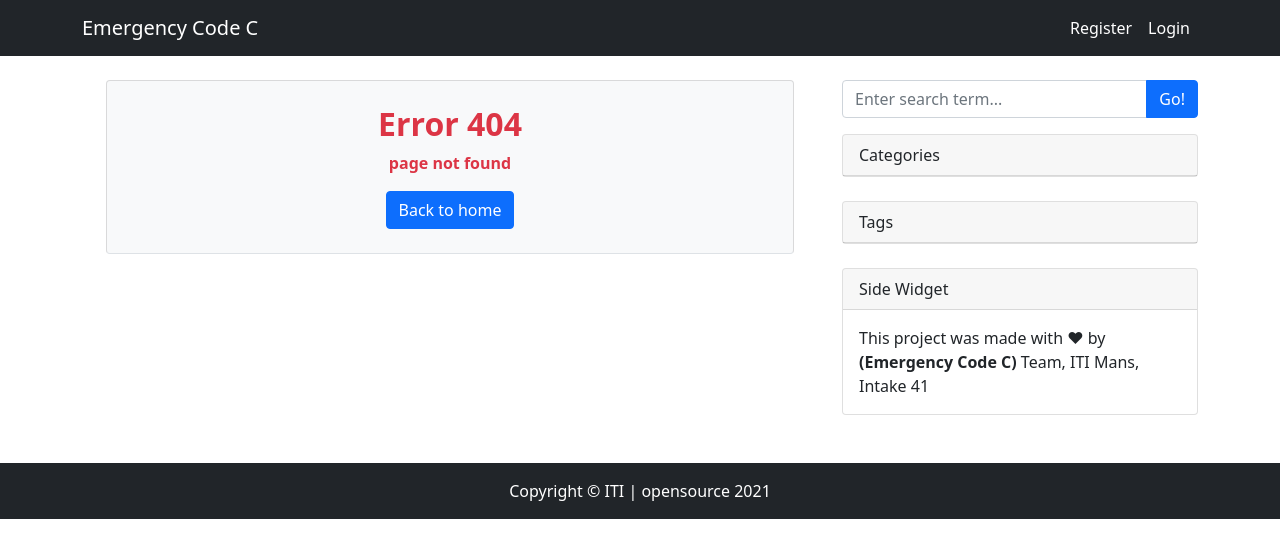
After one commit to ITI-OS-41/blog-django, a Django app: template iti/templates/opensource/404.html in a window 1280 px wide. The commit adds this page. Shown: the top 558 px of the page. Run offline with Django 3.2, Linux system fonts and the light colour scheme; the template is opened without the code that fills it, so the values that code supplies are empty.

Commit message:
page 404

```diff
--- a/iti/iti/settings.py
+++ b/iti/iti/settings.py
@@ -23,9 +23,9 @@ BASE_DIR = Path(__file__).resolve().parent.parent
 SECRET_KEY = 'django-insecure-b$%njxp6*gv$qmtwze%9@e6+ddk9mtq#7gbu%1#9v^)rg=u9o#'
 
 # SECURITY WARNING: don't run with debug turned on in production!
-DEBUG = True
+DEBUG = False
 
-ALLOWED_HOSTS = []
+ALLOWED_HOSTS = ["*"]
 
 
 # Application definition
--- a/iti/iti/urls.py
+++ b/iti/iti/urls.py
@@ -21,3 +21,4 @@ urlpatterns = [
     path('members/', include('django.contrib.auth.urls')),
     path('members/', include('members.urls')),
 ]
+handler404 = 'opensource.views.error_404'
--- a/iti/opensource/views.py
+++ b/iti/opensource/views.py
@@ -179,3 +179,8 @@ def category(request, pk):
         'pageHeader': "Posts for category: "+category.title
     }
     return render(request, 'opensource/posts.html', context)
+
+
+
+def error_404(request,exception):
+    return render(request, 'opensource/404.html')
--- /dev/null
+++ b/iti/templates/opensource/404.html
@@ -0,0 +1,14 @@
+<!-- @format -->
+
+{% extends 'opensource/base.html' %} {% block content %} {% load static %}
+
+<!-- Page header with logo and tagline-->
+<header class="card bg-light border-bottom mb-4">
+  <div class="card-body text-center my-2">
+    <h2 class="fw-bolder text-danger">Error 404</h2>
+    <p class="fw-bolder text-danger">page not found</p>
+    <a href="{% url 'posts' %}" class="btn btn-primary">Back to home</a>
+  </div>
+</header>
+
+{% endblock %}
--- a/iti/templates/opensource/base.html
+++ b/iti/templates/opensource/base.html
@@ -37,12 +37,6 @@
         <div class="collapse navbar-collapse" id="navbarSupportedContent">
           <ul class="navbar-nav ms-auto mb-2 mb-lg-0">
             {% if user.is_authenticated %}
-            <li class="nav-item"><a class="nav-link" href="#">Home</a></li>
-            <li class="nav-item"><a class="nav-link" href="#!">About</a></li>
-            <li class="nav-item"><a class="nav-link" href="#!">Contact</a></li>
-            <li class="nav-item">
-              <a class="nav-link active" aria-current="page" href="#">Blog</a>
-            </li>
             <li class="nav-item">
               <a
                 class="nav-link active"
```
Also changed, not shown: iti/templates/opensource/posts.html (+11 -5 lines).
